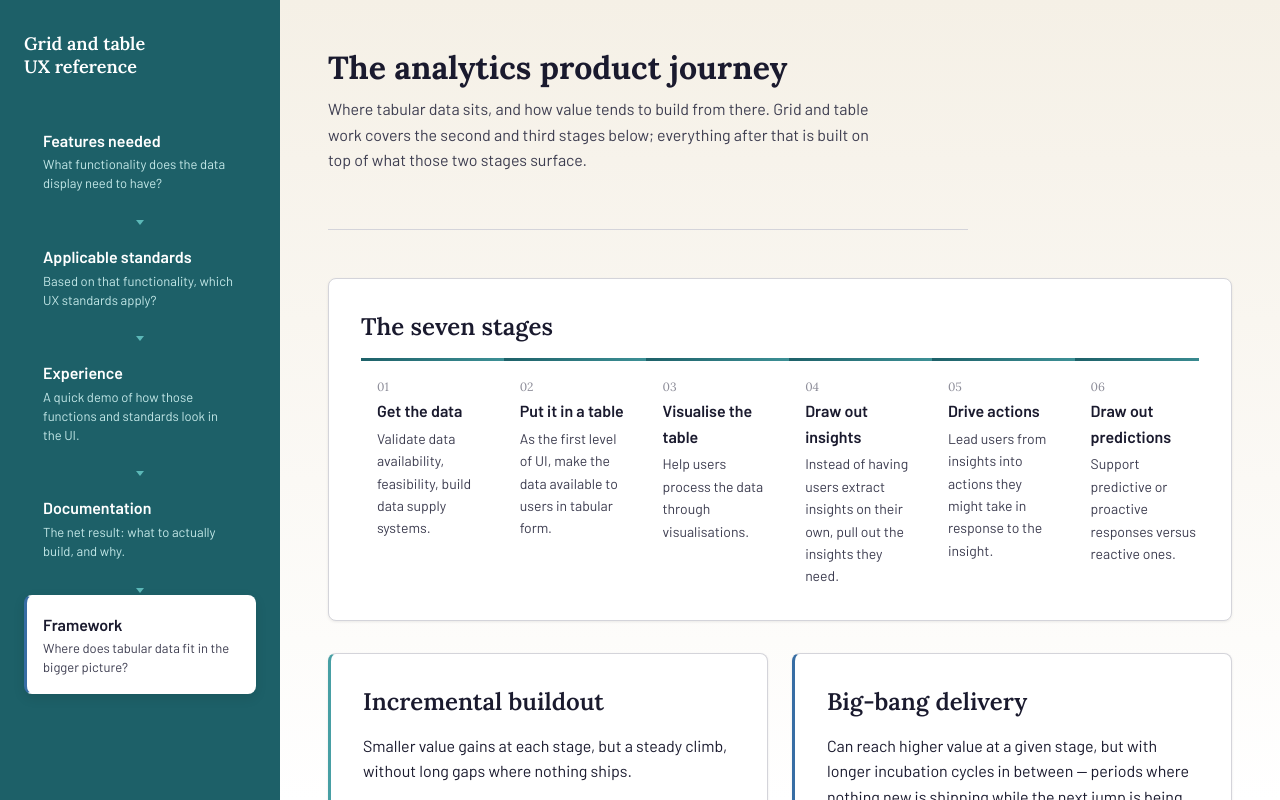
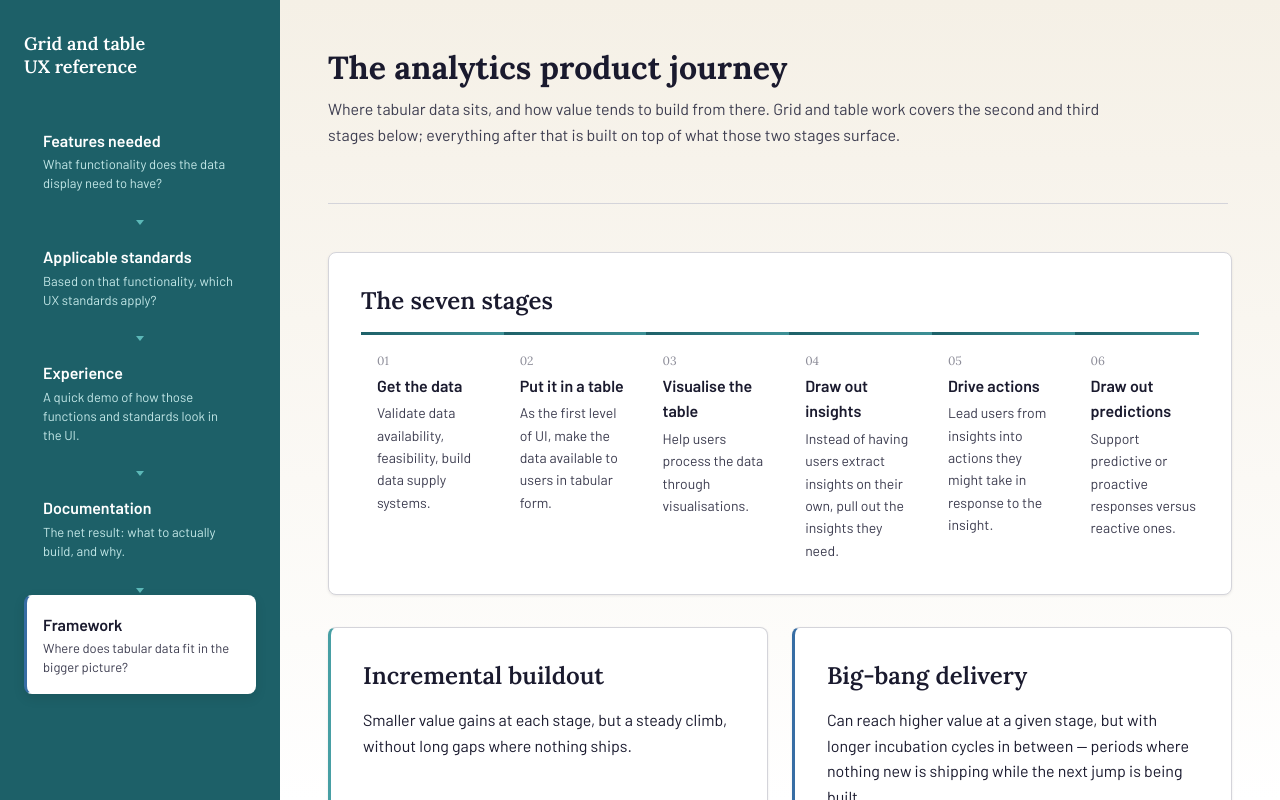
Before and after one commit to puneetsyaloutlook/grabledesigner, a React (Vite) app: page /framework in a window 1280 px wide. Shown: the top 800 px of the page. Built offline with nearby package versions, Linux system fonts and the light colour scheme.

Commit message:
Add files via upload

```diff
--- a/src/styles/global.css
+++ b/src/styles/global.css
@@ -153,7 +153,7 @@ a {
 }
 
 .content-header {
-  max-width: 640px;
+  max-width: 900px;
   margin-bottom: var(--space-2xl);
   padding-bottom: var(--space-lg);
   border-bottom: 1px solid var(--border-default);
@@ -162,6 +162,18 @@ a {
 .canvas-grid {
   display: grid;
   grid-template-columns: repeat(auto-fit, minmax(340px, 1fr));
+  gap: var(--space-lg);
+  align-items: stretch;
+}
+
+/* Same row-based height matching as canvas-grid, but auto-fill with a
+   capped max instead of auto-fit with 1fr, so a sparse row's cards stay a
+   fixed width and don't stretch to fill the leftover space. Used where the
+   card content is prose-heavy and variable length (Standards), unlike
+   Features' uniform question cards, which are fine stretching to fill. */
+.canvas-grid-capped {
+  display: grid;
+  grid-template-columns: repeat(auto-fill, minmax(340px, 400px));
   gap: var(--space-lg);
   align-items: stretch;
 }
@@ -202,7 +214,7 @@ h3 {
 
 .intro-copy {
   color: var(--text-secondary);
-  max-width: 60ch;
+  max-width: 90ch;
   margin: 0 0 var(--space-xl);
 }
 
```
